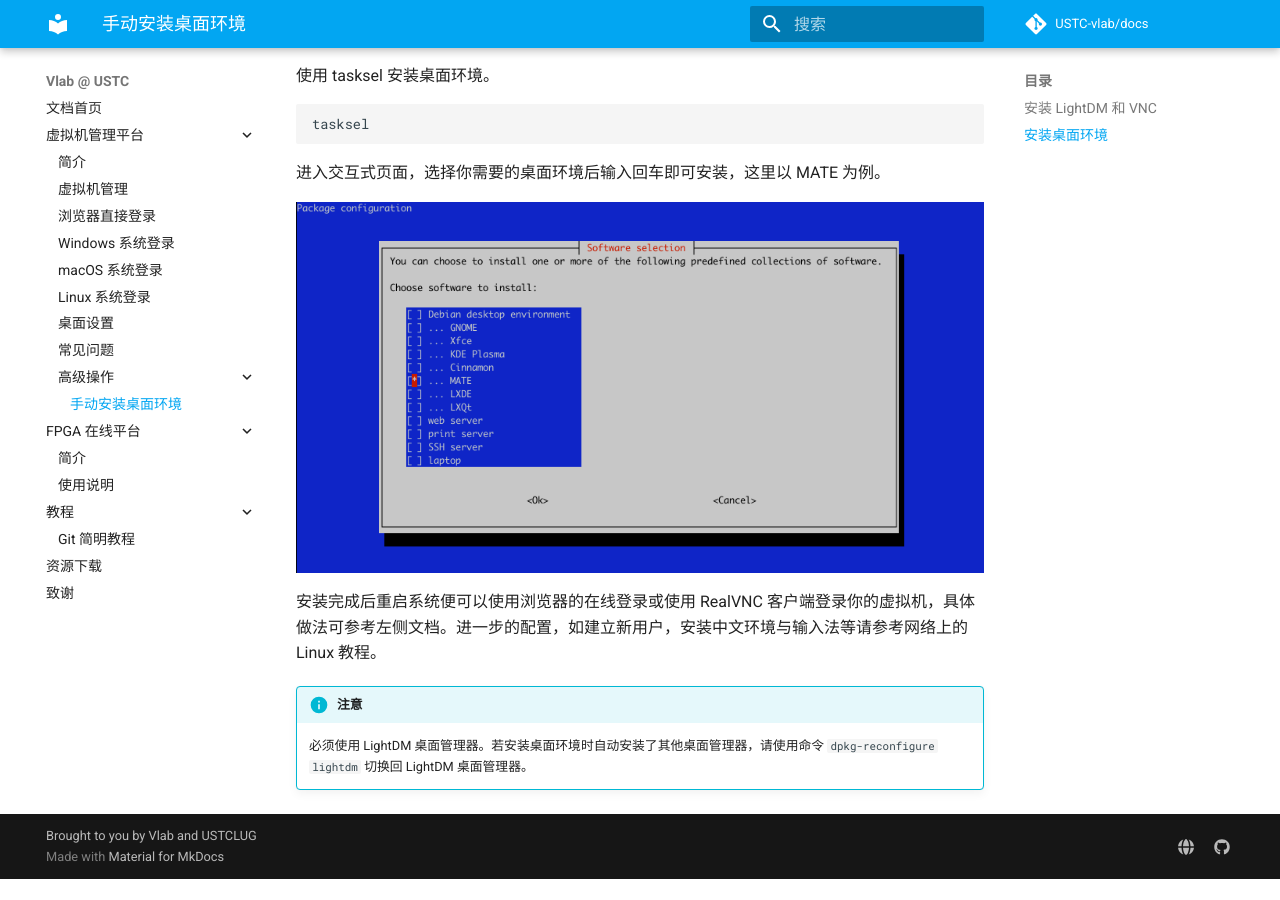
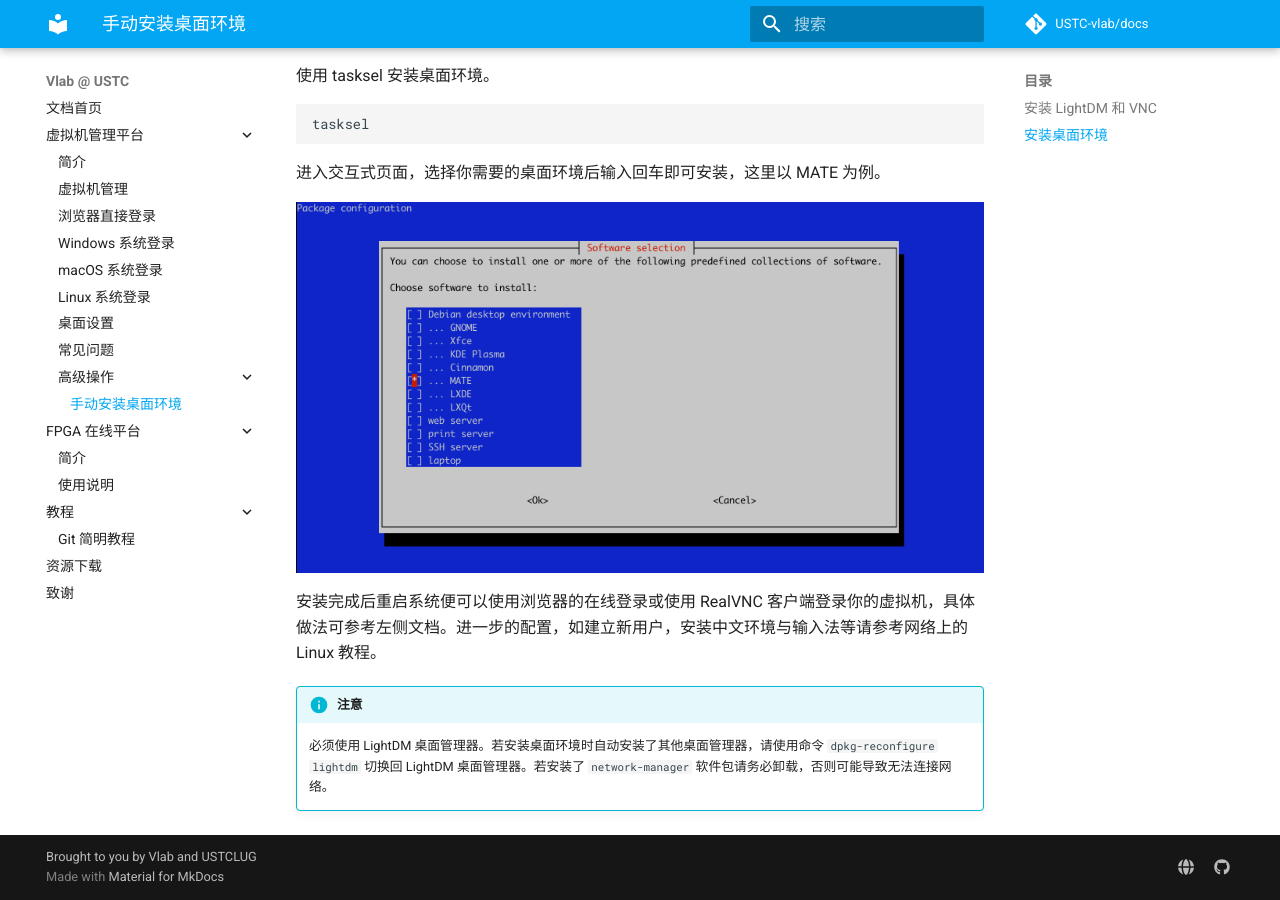
Before and after one commit to USTC-vlab/docs, an MkDocs documentation site: the page built from docs/vm/install-desktop.md, in a window 1280 px wide and 900 px high, scrolled down 773 px. Built offline with MkDocs 1.6.1 and Material for MkDocs 9.7.7, drawn with Linux system fonts in a browser that asks for light colours; comment, search, counter and statistics services are not loaded; before the commit the page ends 1652 px from its top, so only the background shows below that.

Commit message:
Add notice for removing network-manager

```diff
--- a/docs/vm/install-desktop.md
+++ b/docs/vm/install-desktop.md
@@ -39,4 +39,4 @@ tasksel
 安装完成后重启系统便可以使用浏览器的在线登录或使用 RealVNC 客户端登录你的虚拟机，具体做法可参考左侧文档。进一步的配置，如建立新用户，安装中文环境与输入法等请参考网络上的 Linux 教程。
 
 !!! info "注意"
-    必须使用 LightDM 桌面管理器。若安装桌面环境时自动安装了其他桌面管理器，请使用命令 `dpkg-reconfigure lightdm` 切换回 LightDM 桌面管理器。
+    必须使用 LightDM 桌面管理器。若安装桌面环境时自动安装了其他桌面管理器，请使用命令 `dpkg-reconfigure lightdm` 切换回 LightDM 桌面管理器。若安装了 `network-manager` 软件包请务必卸载，否则可能导致无法连接网络。
```
